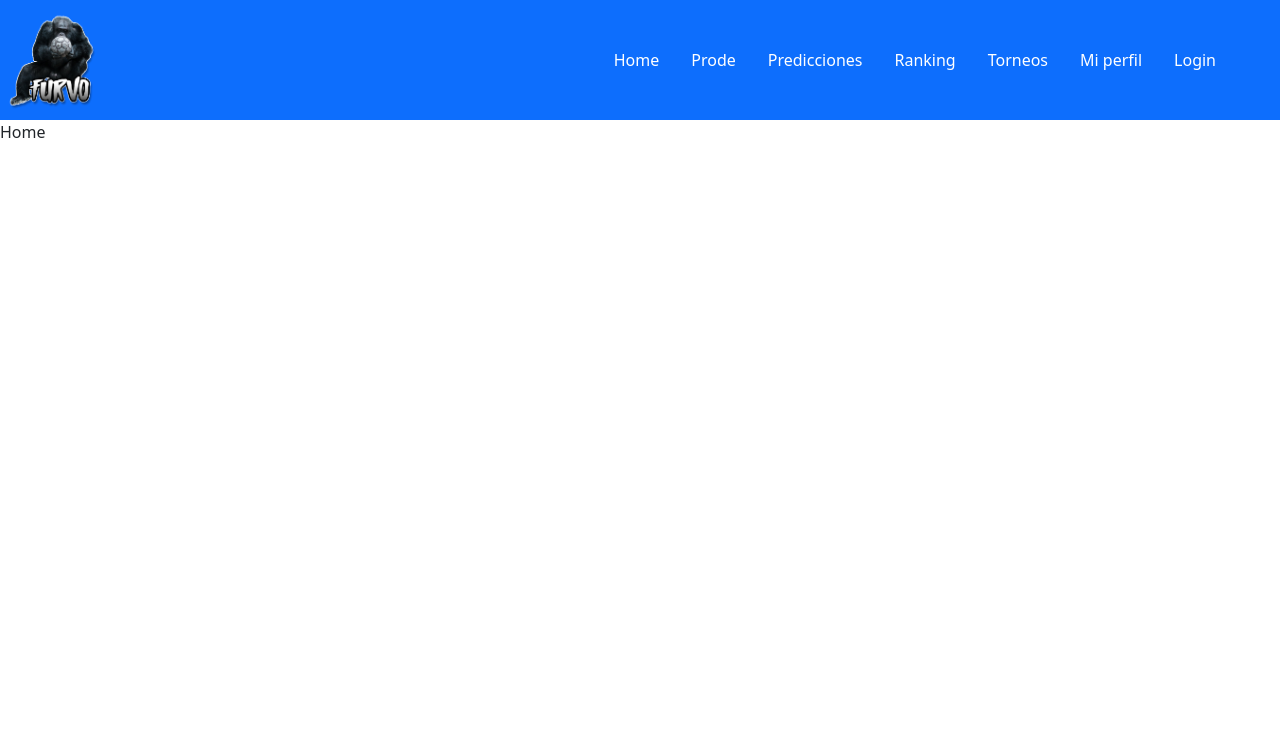
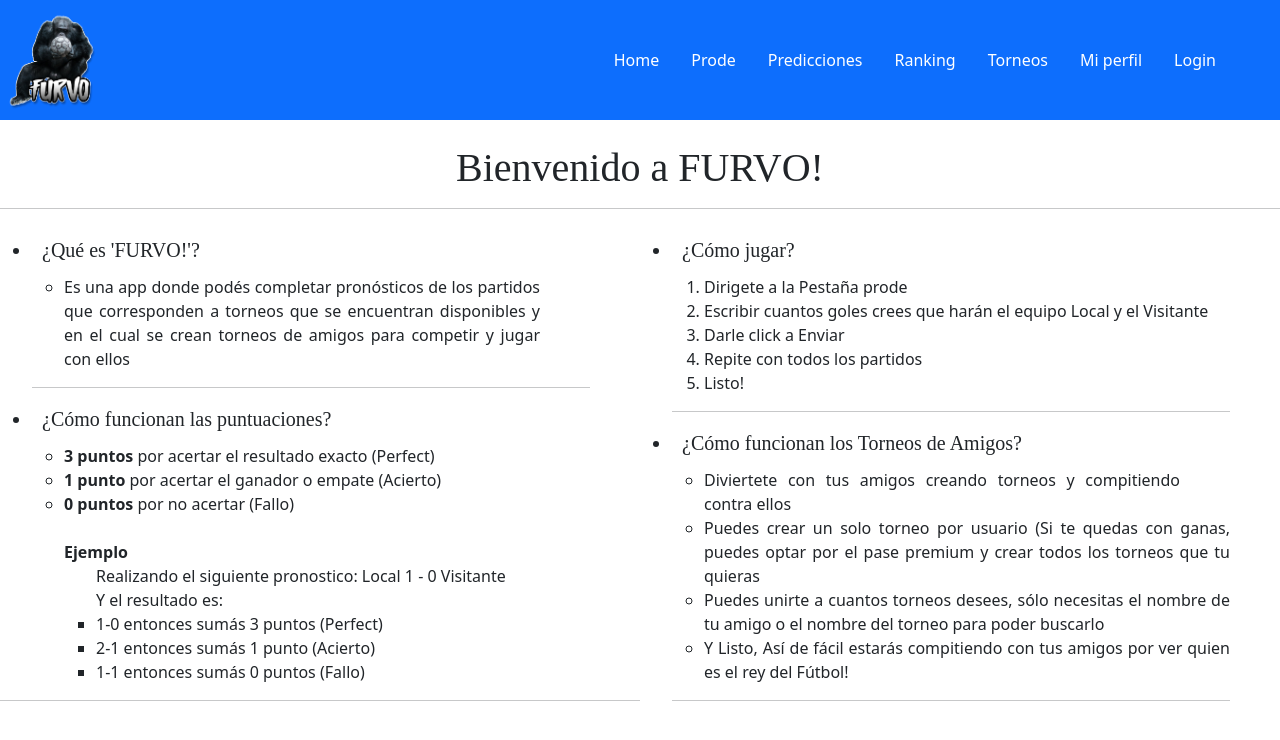
Before and after one commit to makirodriguez/GrupoAgiles, a React (Create React App) app in the folder frontend/: page /home in a window 1280 px wide. Shown: the top 740 px of the page. Built offline with nearby package versions, Linux system fonts and the light colour scheme.

Commit message:
Agrego contenido a la pestaña Home

```diff
--- a/frontend/src/pages/Home/Home.jsx
+++ b/frontend/src/pages/Home/Home.jsx
@@ -1,9 +1,146 @@
-
 const Home = () => {
   console.log("hola");
   return (
     <div className="">
-      <span>Home</span>
+      <div style={{ textAlign: "center" }}>
+        <br />
+        <h1 style={{ fontFamily: "Copperplate" }}>Bienvenido a FURVO!</h1>
+        <hr />
+      </div>
+
+      <div
+        style={{
+          position: "relative",
+          top: "0px",
+          left: "0px",
+          width: "50%",
+          marginTop: "10px",
+          float: "left",
+          // borderRight: "thick solid grey",
+        }}
+      >
+        <ul
+          style={{
+            textAlign: "justify",
+            paddingRight: "50px",
+          }}
+        >
+          <li
+            style={{
+              fontFamily: "Copperplate",
+              paddingLeft: "10px",
+              fontSize: "20px",
+            }}
+          >
+            ¿Qué es 'FURVO!'?
+          </li>
+          <ul>
+            <li style={{ padding: "10px 50px 0px 0px" }}>
+              {" "}
+              Es una app donde podés completar pronósticos de los partidos que
+              corresponden a torneos que se encuentran disponibles y en el cual
+              se crean torneos de amigos para competir y jugar con ellos{" "}
+            </li>
+          </ul>
+          <hr />
+          <li
+            style={{
+              fontFamily: "Copperplate",
+              paddingLeft: "10px",
+              fontSize: "20px",
+            }}
+          >
+            ¿Cómo funcionan las puntuaciones?
+          </li>
+          <ul>
+            <li style={{ padding: "10px 50px 0px 0px" }}>
+              <strong>3 puntos</strong> por acertar el resultado exacto
+              (Perfect)
+            </li>
+            <li>
+              <strong>1 punto</strong> por acertar el ganador o empate (Acierto)
+            </li>
+            <li>
+              <strong>0 puntos</strong> por no acertar (Fallo)
+            </li>
+            <br />
+
+            <strong>Ejemplo</strong>
+
+            <ul>
+              <span>
+                Realizando el siguiente pronostico: Local 1 - 0 Visitante
+              </span>
+              <br />
+              <span>Y el resultado es:</span>
+              <li>1-0 entonces sumás 3 puntos (Perfect)</li>
+              <li>2-1 entonces sumás 1 punto (Acierto)</li>
+              <li>1-1 entonces sumás 0 puntos (Fallo)</li>
+            </ul>
+          </ul>
+        </ul>
+        <hr />
+      </div>
+      <div style={{ width: "50%", marginTop: "10px", float: "left" }}>
+        <ul
+          style={{
+            textAlign: "justify",
+            paddingRight: "50px",
+          }}
+        >
+          <li
+            style={{
+              fontFamily: "Copperplate",
+              paddingLeft: "10px",
+              fontSize: "20px",
+            }}
+          >
+            ¿Cómo jugar?
+          </li>
+          <ol>
+            <li style={{ padding: "10px 50px 0px 0px" }}>
+              Dirigete a la Pestaña prode
+            </li>
+            <li>
+              Escribir cuantos goles crees que harán el equipo Local y el
+              Visitante
+            </li>
+            <li>Darle click a Enviar</li>
+            <li>Repite con todos los partidos</li>
+            <li>Listo!</li>
+          </ol>
+          <hr />
+          <li
+            style={{
+              fontFamily: "Copperplate",
+              paddingLeft: "10px",
+              fontSize: "20px",
+            }}
+          >
+            ¿Cómo funcionan los Torneos de Amigos?
+          </li>
+          <ul>
+            <li style={{ padding: "10px 50px 0px 0px" }}>
+              Diviertete con tus amigos creando torneos y compitiendo contra
+              ellos
+            </li>
+            <li>
+              Puedes crear un solo torneo por usuario (Si te quedas con ganas,
+              puedes optar por el pase premium y crear todos los torneos que tu
+              quieras
+            </li>
+            <li>
+              Puedes unirte a cuantos torneos desees, sólo necesitas el nombre
+              de tu amigo o el nombre del torneo para poder buscarlo
+            </li>
+            <li>
+              Y Listo, Así de fácil estarás compitiendo con tus amigos por ver
+              quien es el rey del Fútbol!
+            </li>
+          </ul>
+          <hr />
+        </ul>
+      </div>
     </div>
   );
 };
```
